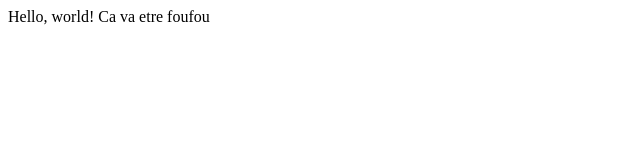
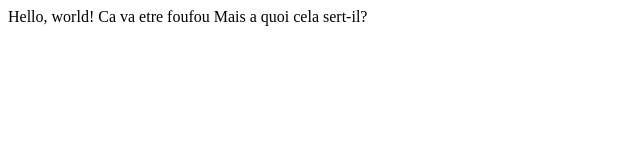
Before and after one commit to benoitpayet/CS50W, a plain HTML site: page index.html in a window 1280 px wide. Shown: the whole page, without its empty margins (0-640 px from the left). Drawn offline with Linux system fonts and the light colour scheme.

Commit message:
Ca avance

```diff
--- a/index.html
+++ b/index.html
@@ -5,5 +5,6 @@
     </head>
     <body>
         Hello, world! Ca va etre foufou
+        Mais a quoi cela sert-il?
     </body>
 </html>
```
